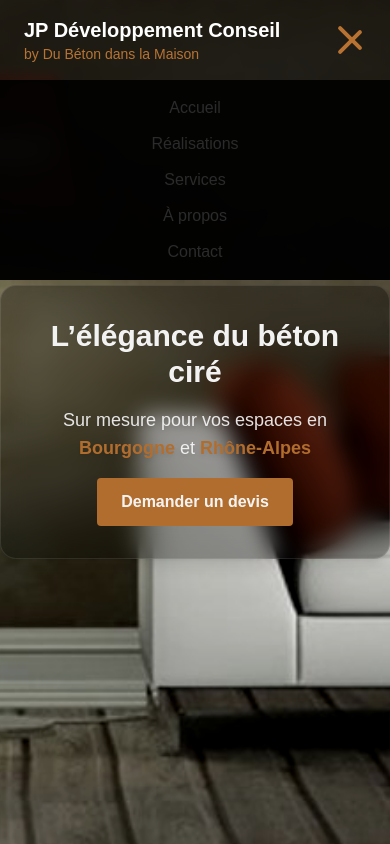
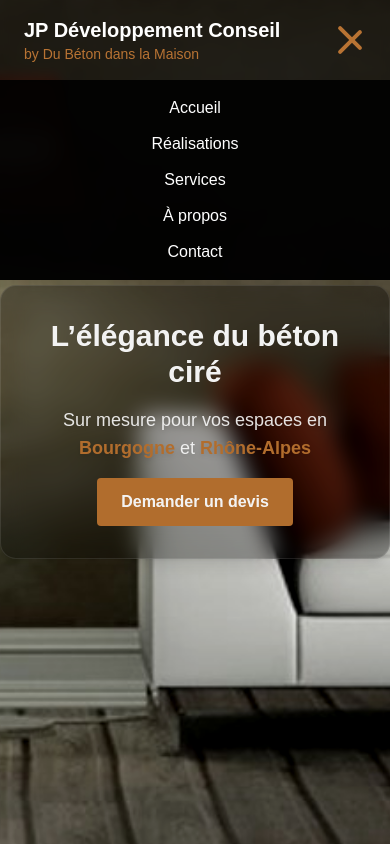
Before and after one commit to jpdeveloppementconseil-tech/dub-tondanslamaison, a React (Create React App) app: page / in a window 390 px wide. Both pictures are taken after a click on the button 350 px from the left and 40 px from the top of the page. Shown: the top 844 px of the page. Built offline with nearby package versions, Linux system fonts and the light colour scheme.

Commit message:
Update Navbar.js

```diff
--- a/src/components/Navbar.js
+++ b/src/components/Navbar.js
@@ -76,7 +76,7 @@ function Navbar() {
           menuOpen
             ? 'max-h-64 opacity-100 translate-y-0'
             : 'max-h-0 opacity-0 -translate-y-4'
-        } bg-black/90 text-center`}
+        } bg-black/90 text-white text-center`}
       >
         <div className="py-4 space-y-3">
           {['Accueil', 'Réalisations', 'Services', 'À propos', 'Contact'].map(
```
